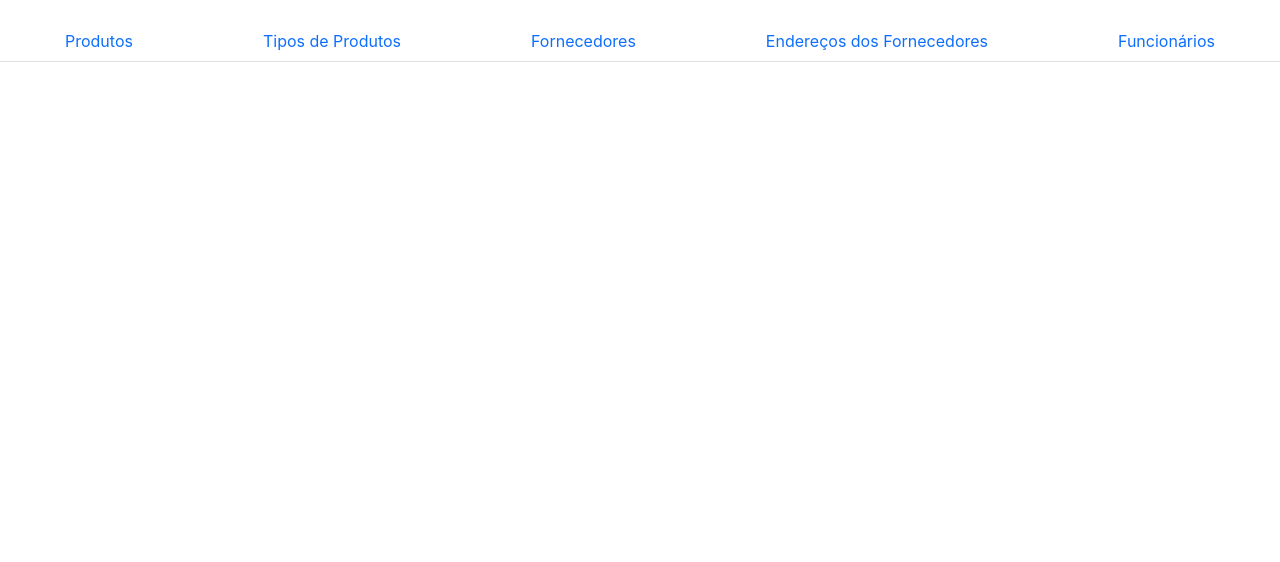
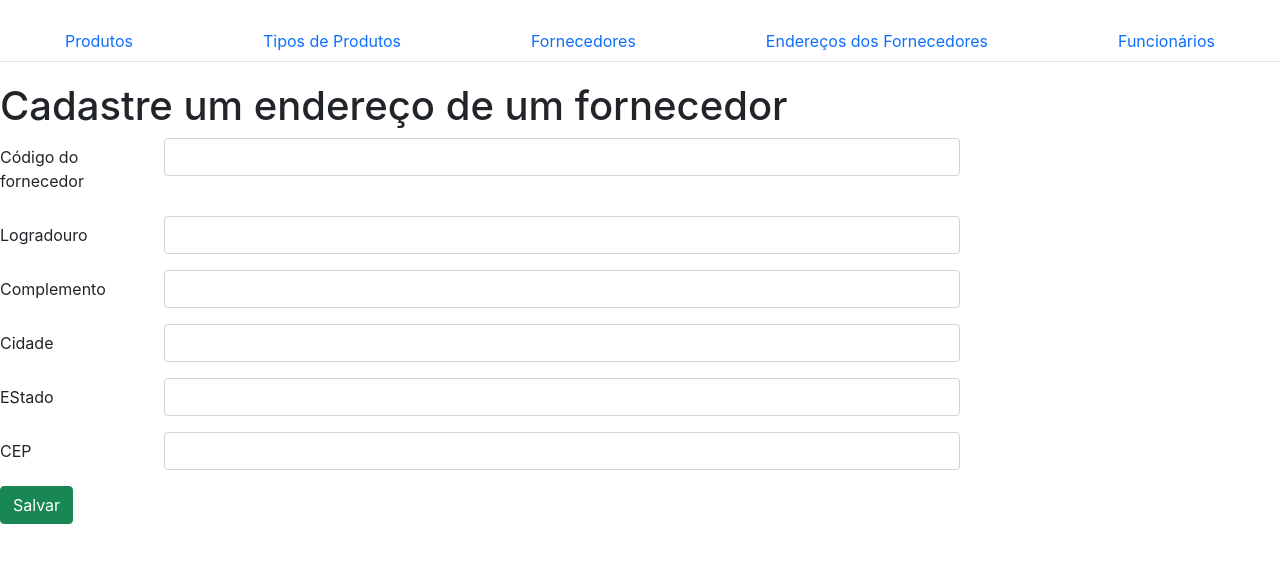
Before and after one commit to anaBeatrizWalker/ExpressReact, a React (Create React App) app: page /enderecos/novo in a window 1280 px wide. Shown: the top 562 px of the page. Built offline with nearby package versions, Linux system fonts and the light colour scheme.

Commit message:
Adicionando rotas e componentes de enderecos

```diff
--- a/src/Routes.js
+++ b/src/Routes.js
@@ -50,6 +50,13 @@ export default function Rotas(){
             <Route path='/fornecedores/:id/editar' element={<AdicionaFornecedor/>}></Route>
             <Route path='/fornecedores/:id/deletar' element={<DeletarFornecedor/>}></Route>
 
+            {/* endereços */}
+            <Route path='/enderecos' element={<ListaEnderecos/>}></Route>
+            <Route path='/enderecos/:id' element={<DadosEndereco/>}></Route>
+            <Route path='/enderecos/novo' element={<AdicionaEndereco/>}></Route>
+            <Route path='/enderecos/:id/editar' element={<AdicionaEndereco/>}></Route>
+            <Route path='/enderecos/:id/deletar' element={<DeletarEndereco/>}></Route>
+
         </Routes>
     )
 }
--- /dev/null
+++ b/src/components/Enderecos/AdicionaEndereco.js
@@ -0,0 +1,104 @@
+import api_express from '../../config/api_express'
+import React, { useEffect, useState } from 'react'
+import { useParams } from 'react-router'
+import { Form, Row, Col, Button } from 'react-bootstrap'
+
+export default function AdicionaEndereco(){
+
+    let {id} = useParams()
+    const [fornecedor_id, setFornecedorId] = useState("")
+    const [logradouro, setLogradouro] = useState("")
+    const [complemento, setComplemento] = useState("")
+    const [cidade, setCidade] = useState("")
+    const [estado, setEstado] = useState("")
+    const [cep, setCep] = useState("")
+
+    useEffect(()=>{
+        if(id){
+            api_express.get(`/enderecos/${id}`).then(resp => {
+                const endereco = resp.data.endereco
+                setFornecedorId(endereco.fornecedor_id)
+                setLogradouro(endereco.logradouro)
+                setComplemento(endereco.complemento)
+                setCidade(endereco.cidade)
+                setEstado(endereco.estado)
+                setCep(endereco.cep)
+            })
+        }
+    }, [id])
+
+    async function addEndereco(){
+        const endereco = {
+            fornecedor_id: fornecedor_id,
+            logradouro: logradouro,
+            complemento: complemento,
+            cidade: cidade,
+            estado: estado,
+            cep: cep
+        }
+        if(id){
+            api_express.put(`/enderecos/${id}`, { endereco }).then(resp => { console.log('put', resp.data) })
+        }else{
+            api_express.post('/enderecos', { endereco }).then(resp => { console.log('post', resp.data) })
+        }
+    }
+
+    return (
+        <div style={{width: '75%', marginTop: '20px'}}>
+
+            <h1>Cadastre um endereço de um fornecedor</h1>
+
+            <Form>
+                <Form.Group as={Row} className="mb-3" controlId="nome">
+                    <Form.Label column sm="2">Código do fornecedor</Form.Label>
+                    <Col sm="10">
+                        <Form.Control type="number" name="fornecedor_id" value={fornecedor_id} onChange={(e) => setFornecedorId(e.target.value)}/>
+                    </Col>
+                </Form.Group>
+
+                <Form.Group as={Row} className="mb-3" controlId="nome">
+                    <Form.Label column sm="2">Logradouro</Form.Label>
+                    <Col sm="10">
+                        <Form.Control type="text" name="logradouro" value={logradouro} onChange={(e) => setLogradouro(e.target.value)}/>
+                    </Col>
+                </Form.Group>
+
+                <Form.Group as={Row} className="mb-3" controlId="nome">
+                    <Form.Label column sm="2">Complemento</Form.Label>
+                    <Col sm="10">
+                        <Form.Control type="text" name="complemento" value={complemento} onChange={(e) => setComplemento(e.target.value)}/>
+                    </Col>
+                </Form.Group>
+
+                <Form.Group as={Row} className="mb-3" controlId="nome">
+                    <Form.Label column sm="2">Cidade</Form.Label>
+                    <Col sm="10">
+                        <Form.Control type="text" name="cidade" value={cidade} onChange={(e) => setCidade(e.target.value)}/>
+                    </Col>
+                </Form.Group>
+
+
+                <Form.Group as={Row} className="mb-3" controlId="nome">
+                    <Form.Label column sm="2">EStado</Form.Label>
+                    <Col sm="10">
+                        <Form.Control type="text" name="estado" value={estado} onChange={(e) => setEstado(e.target.value)}/>
+                    </Col>
+                </Form.Group>
+
+
+                <Form.Group as={Row} className="mb-3" controlId="nome">
+                    <Form.Label column sm="2">CEP</Form.Label>
+                    <Col sm="10">
+                        <Form.Control type="text" max={'11'} name="cep" value={cep} onChange={(e) => setCep(e.target.value)}/>
+                    </Col>
+                </Form.Group>
+
+                <Form.Group>
+                    <Button href="/enderecos" className="btn btn-success" onClick={() => addEndereco()}>
+                        Salvar
+                    </Button>
+                </Form.Group>
+            </Form>
+        </div>
+    )
+}
--- /dev/null
+++ b/src/components/Enderecos/DadosEndereco.js
@@ -0,0 +1,33 @@
+import api_express from '../../config/api_express'
+import React, { useEffect, useState } from 'react'
+import { useParams } from 'react-router'
+import { ListGroup } from 'react-bootstrap'
+
+export default function DadosEndereco(){
+
+    let {id} = useParams()
+    const [endereco, setEndereco] = useState({})
+
+    useEffect(()=>{
+        api_express.get(`/enderecos/${id}`).then(resp => {
+            setEndereco(resp.data.endereco)
+        })
+    }, [id])
+
+    return (
+        <div style={{marginTop: '20px'}}>
+
+            <h1>Detalhes do endereço</h1>
+
+            <ListGroup style={{marginTop: '20px'}}>
+                <ListGroup.Item>Código: {endereco.id}</ListGroup.Item>
+                <ListGroup.Item>Código do fornecedor: {endereco.fornecedor_id}</ListGroup.Item>
+                <ListGroup.Item>Logradouro: {endereco.logradouro}</ListGroup.Item>
+                <ListGroup.Item>Complemento: {endereco.complemento}</ListGroup.Item>
+                <ListGroup.Item>Cidade: {endereco.cidade}</ListGroup.Item>
+                <ListGroup.Item>Estado: {endereco.estado}</ListGroup.Item>
+                <ListGroup.Item>CEP: {endereco.cep}</ListGroup.Item>
+            </ListGroup>
+        </div>
+    )
+}
--- /dev/null
+++ b/src/components/Enderecos/DeletarEndereco.js
@@ -0,0 +1,21 @@
+import api_express from '../../config/api_express'
+import React, { useEffect } from 'react'
+import { useNavigate, useParams } from 'react-router'
+
+export default function DeletarEndereco(){
+
+    let {id} = useParams()
+    let navigate = useNavigate()
+
+    useEffect(()=>{
+        api_express.delete(`/enderecos/${id}`).then(resp => {
+            alert(`Endereço ${id} deletado com sucesso.`)
+            navigate('/enderecos')
+        })
+    }, [])
+
+    return (
+        <>
+        </>
+    )
+}
--- /dev/null
+++ b/src/components/Enderecos/ListaEnderecos.js
@@ -0,0 +1,38 @@
+import api_express from '../../config/api_express'
+import React, { useEffect, useState } from 'react'
+import { Link } from 'react-router-dom'
+import { ListGroup, Button } from 'react-bootstrap'
+
+export default function ListaEnderecos(){
+
+    const [enderecos, setEnderecos] = useState([])
+
+    useEffect(()=>{
+        api_express.get('/enderecos').then(resp => {
+            setEnderecos(resp.data.enderecos)
+        })
+    }, [])
+
+    return (
+        <div style={{marginTop: '20px'}}>
+
+            <h1>Lista dos endereços dos fornecedores</h1>
+
+            <Link className='btn btn-primary' to="/enderecos/novo">Adicionar um endereço</Link>
+
+            {enderecos.map(endereco => {
+                return (
+                    <ListGroup style={{marginTop: '20px', width: '50%'}}>
+                        <ListGroup.Item key={endereco.id}>
+                            <Link to={`/enderecos/${endereco.id}`}>{endereco.logradouro}</Link>
+                            <div className="d-flex justify-content-end">
+                                <Button href={`/enderecos/${endereco.id}/editar`} variant="warning" className="p-2 bd-highlight">Editar</Button>
+                                <Button href={`/enderecos/${endereco.id}/deletar`} variant="danger" className="p-2 bd-highlight">Deletar</Button>
+                            </div>
+                        </ListGroup.Item>
+                    </ListGroup>
+                )
+            })}
+        </div>
+    )
+}
```
